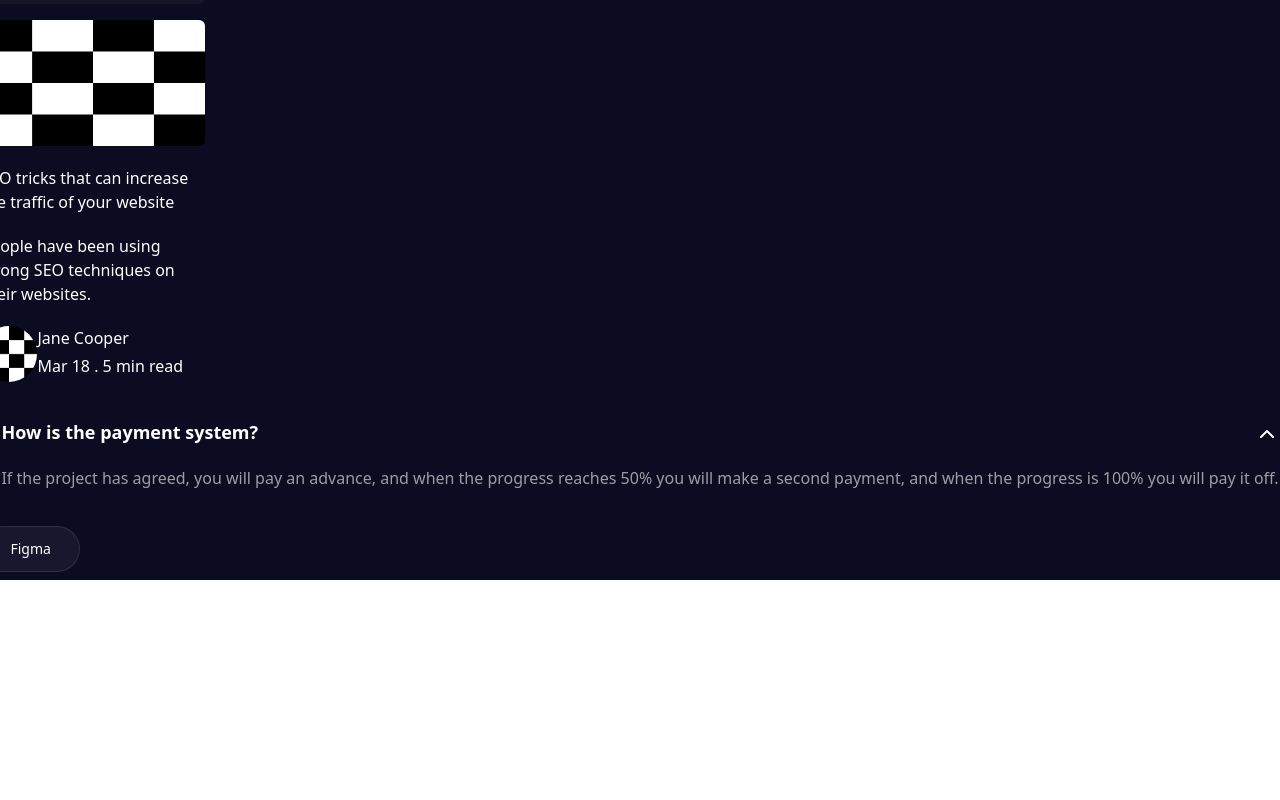
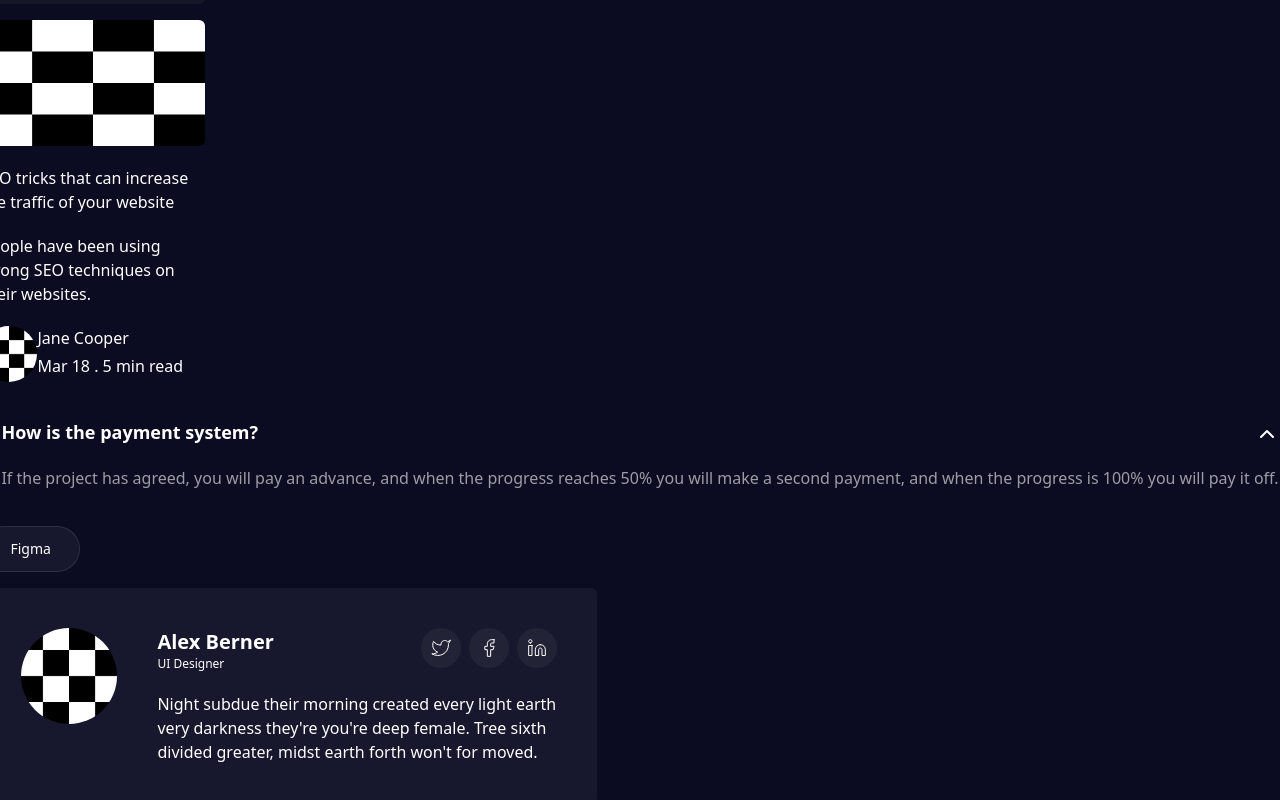
Before and after one commit to Rakemoon/collosal-slicing-figma, a Next.js app: page /components in a window 1280 px wide. Shown: the part 2652-3452 px from the top of the page. Before the commit the page ends 3232 px from the top, so only its background shows below. Built offline with nearby package versions, Linux system fonts and the light colour scheme.

Commit message:
feat(components): AuthorCard

```diff
--- a/src/app/components/page.tsx
+++ b/src/app/components/page.tsx
@@ -12,6 +12,7 @@ import BlogCard from "#components/molecules/blog-card";
 import FaqAccordion from "#components/molecules/faq-accordion";
 import PageDescription from "#components/atoms/page-description";
 import CloudTag from "#components/atoms/cloud-tag";
+import AuthorCard from "#components/organism/author-card";
 
 export default function Components() {
     return <div className="grid place-content-center min-h-screen bg-dark text-muted gap-4 p-2 max-w-full">
@@ -308,5 +309,18 @@ export default function Components() {
         <div>
             <CloudTag>Figma</CloudTag>
         </div>
+
+        <div>
+            <AuthorCard
+                name="Alex Berner"
+                job="UI Designer"
+                description="Night subdue their morning created every light earth very darkness they're you're deep female. Tree sixth divided greater, midst earth forth won't for moved."
+                links={{
+                    x: "https://x.com",
+                    facebook: "https://facebook.com",
+                    linkedin: "https://linkedin.com"
+                }}
+            />
+        </div>
     </div>
 }
--- /dev/null
+++ b/src/components/icons/facebook.tsx
@@ -0,0 +1,6 @@
+
+export default function FacebookIcon({ className = "" }: { className?: string }) {
+    return <svg width="20" height="20" viewBox="0 0 20 20" fill="none" xmlns="http://www.w3.org/2000/svg" className={className}>
+        <path d="M15.0002 1.66669H12.5002C11.3951 1.66669 10.3353 2.10567 9.55388 2.88708C8.77248 3.66848 8.3335 4.72829 8.3335 5.83335V8.33335H5.8335V11.6667H8.3335V18.3334H11.6668V11.6667H14.1668L15.0002 8.33335H11.6668V5.83335C11.6668 5.61234 11.7546 5.40038 11.9109 5.2441C12.0672 5.08782 12.2791 5.00002 12.5002 5.00002H15.0002V1.66669Z" stroke="white" strokeLinecap="round" strokeLinejoin="round"/>
+    </svg>;
+}
--- /dev/null
+++ b/src/components/icons/linkedin.tsx
@@ -0,0 +1,7 @@
+export default function LinkedinIcon({ className }: { className?: string }) {
+    return <svg width="20" height="20" viewBox="0 0 20 20" fill="none" xmlns="http://www.w3.org/2000/svg" className={className}>
+        <path d="M13.3335 6.66669C14.6596 6.66669 15.9313 7.19347 16.869 8.13115C17.8067 9.06884 18.3335 10.3406 18.3335 11.6667V17.5H15.0002V11.6667C15.0002 11.2247 14.8246 10.8007 14.512 10.4882C14.1994 10.1756 13.7755 10 13.3335 10C12.8915 10 12.4675 10.1756 12.155 10.4882C11.8424 10.8007 11.6668 11.2247 11.6668 11.6667V17.5H8.3335V11.6667C8.3335 10.3406 8.86028 9.06884 9.79796 8.13115C10.7356 7.19347 12.0074 6.66669 13.3335 6.66669V6.66669Z" stroke="white" strokeLinecap="round" strokeLinejoin="round"/>
+        <path d="M4.99984 7.5H1.6665V17.5H4.99984V7.5Z" stroke="white" strokeLinecap="round" strokeLinejoin="round"/>
+        <path d="M3.33317 5.00002C4.25365 5.00002 4.99984 4.25383 4.99984 3.33335C4.99984 2.41288 4.25365 1.66669 3.33317 1.66669C2.4127 1.66669 1.6665 2.41288 1.6665 3.33335C1.6665 4.25383 2.4127 5.00002 3.33317 5.00002Z" stroke="white" strokeLinecap="round" strokeLinejoin="round"/>
+    </svg>
+}
--- /dev/null
+++ b/src/components/icons/twitter.tsx
@@ -0,0 +1,5 @@
+export default function TwitterIcon({ className }: { className?: string }) {
+return <svg width="20" height="20" viewBox="0 0 20 20" fill="none" xmlns="http://www.w3.org/2000/svg" className={className}>
+    <path d="M19.1668 2.49996C18.3688 3.06285 17.4853 3.49338 16.5502 3.77496C16.0483 3.19788 15.3813 2.78887 14.6394 2.60323C13.8974 2.41759 13.1164 2.46429 12.4019 2.737C11.6874 3.00972 11.0739 3.49529 10.6443 4.12805C10.2148 4.76082 9.98991 5.51024 10.0002 6.27496V7.10829C8.53569 7.14626 7.08456 6.82147 5.776 6.16283C4.46745 5.50419 3.34209 4.53215 2.50016 3.33329C2.50016 3.33329 -0.83317 10.8333 6.66683 14.1666C4.9506 15.3316 2.90613 15.9157 0.833496 15.8333C8.3335 20 17.5002 15.8333 17.5002 6.24996C17.4994 6.01784 17.4771 5.78629 17.4335 5.55829C18.284 4.71953 18.8842 3.66055 19.1668 2.49996V2.49996Z" stroke="white" strokeLinecap="round" strokeLinejoin="round"/>
+</svg>
+}
--- /dev/null
+++ b/src/components/organism/author-card.tsx
@@ -0,0 +1,58 @@
+import FacebookIcon from "#components/icons/facebook";
+import LinkedinIcon from "#components/icons/linkedin";
+import TwitterIcon from "#components/icons/twitter";
+import Image from "next/image";
+
+type AuthorCardProps = {
+    name: string;
+    job: string;
+    image?: string;
+    description: string;
+    links?: {
+        x?: string;
+        facebook?: string;
+        linkedin?: string;
+    }
+}
+
+function getSocialIcon(name: keyof NonNullable<AuthorCardProps["links"]>) {
+    switch (name) {
+        case "x": return <TwitterIcon />;
+        case "facebook": return <FacebookIcon />;
+        case "linkedin": return <LinkedinIcon />;
+    }
+}
+
+export default function AuthorCard({ name, image, description, job, links = {} }: AuthorCardProps) {
+    return <div className="rounded-md bg-light flex w-max gap-10 p-10 box-border">
+        <Image
+            src={image || "/assets/placeholder.png"}
+            alt="author-image"
+            className="w-24 h-24 rounded-full object-cover aspect-square"
+            width={112}
+            height={112}
+        />
+        <div className="flex flex-col flex-grow gap-5">
+            <div className="flex justify-between">
+                <div>
+                    <h3 className="font-semibold text-xl">{name}</h3>
+                    <h4 className="text-semibold text-xs">{job}</h4>
+                </div>
+                <div className="flex gap-2">
+                    {Object.keys(links).map(k =>
+                        <a
+                            className="rounded-full bg-light aspect-square h-10 grid place-content-center"
+                            href={links[k as keyof typeof links]}
+                            target="_blank"
+                            key={k}>
+                            {getSocialIcon(k as keyof typeof links)}
+                        </a>
+                    )}
+                </div>
+            </div>
+            <div className="max-w-[25rem]">
+                <p className="text-base font-medium">{description}</p>
+            </div>
+        </div>
+    </div>;
+}
```
